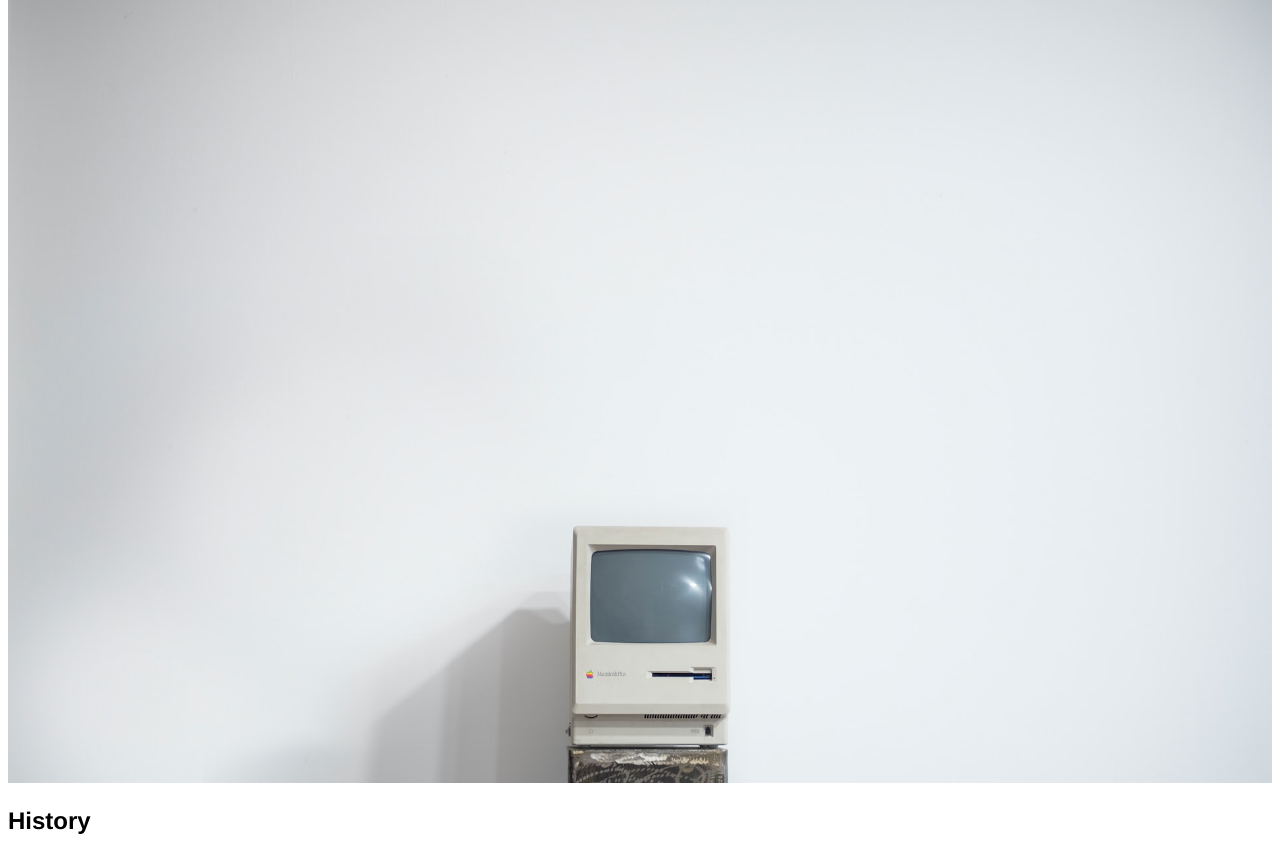
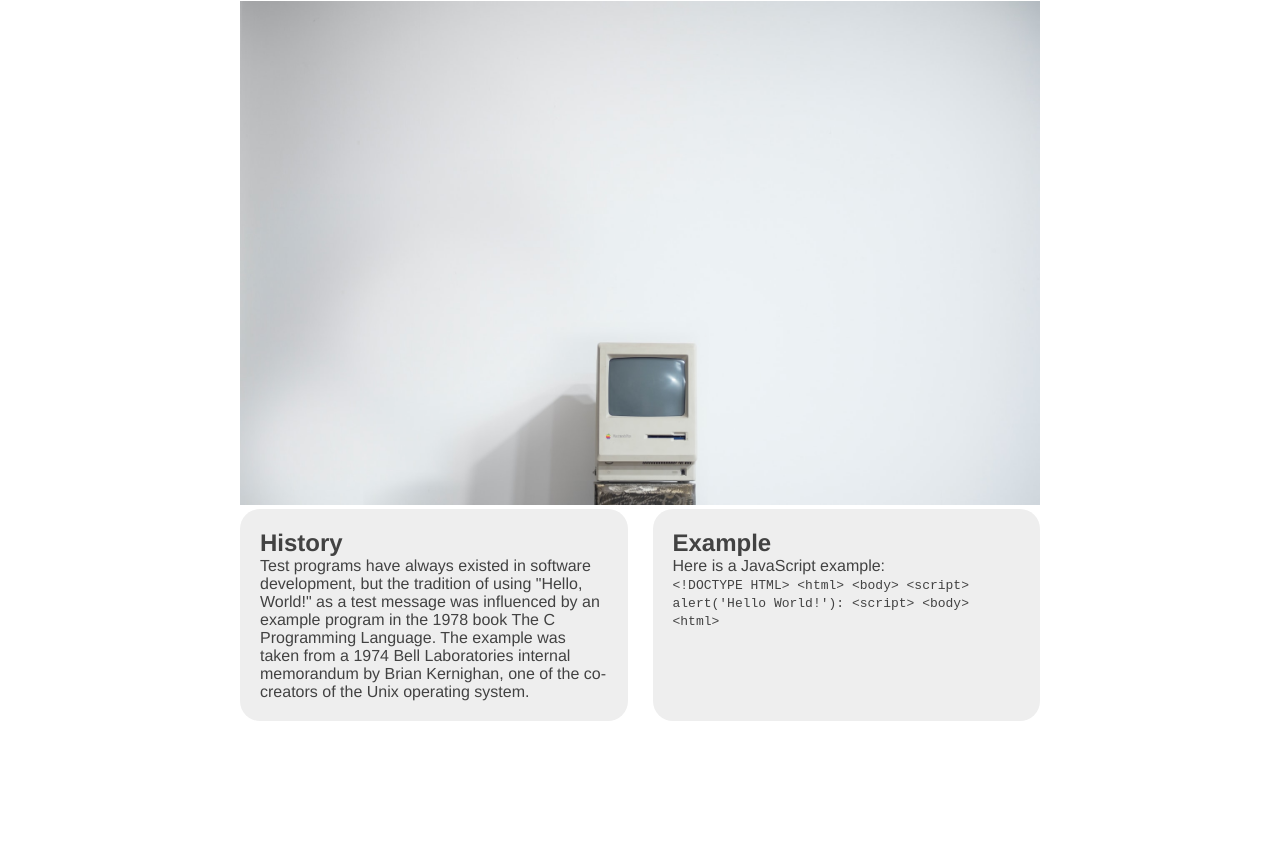
Before and after one commit to tbyrne14/hello-449, a plain HTML site: page index.html in a window 1280 px wide. Shown: the part 94-946 px from the top of the page. After the commit the page ends 815 px from the top, so only its background shows below. Drawn offline with Linux system fonts and the light colour scheme.

Commit message:
finish later

```diff
--- a/index.html
+++ b/index.html
@@ -8,8 +8,10 @@
     <title>Hello 449</title>
 </head>
 <body>
+    <main>
         <h1>HelloWorld</h1>
         <img src="sample.jpg" alt="Vintage mac">
+        <div class="details">
             <section>
                 <h2>History</h2>
                 <p>Test programs have always existed in software development, but the tradition of using "Hello, World!" as a test message was influenced by an example program in the 1978 book The C Programming Language. The example was taken from a 1974 Bell Laboratories internal memorandum by Brian Kernighan, one of the co-creators of the Unix operating system.</p>
@@ -28,5 +30,7 @@
                         &lt;html&gt;
                 </code>
             </section>
+        </div>
+    </main>
 </body>
 </html>
--- a/screen.css
+++ b/screen.css
@@ -1,8 +1,37 @@
 body {
   background: #fff;
   font-family: Helvetica, sans-serif;
+  border-top: 15px solid #424242;
+  margin: 0 auto;
+  color: #424242;
+}
+
+main {
+  margin: 0 auto;
+  width: 800px;
+}
+
+.details {
+  display: flex;
+  gap: 25px;
+}
+
+.details section {
+  flex-grow: 1;
+  flex-basis: 0;
+  background: #eee;
+  padding: 20px;
+  border-radius: 20px;
 }
 
 img {
   width: 100%;
 }
+
+h2 {
+  margin: 0;
+}
+
+p {
+  margin: 0;
+}
```
Lines whose indentation alone changed are shown as unchanged.
